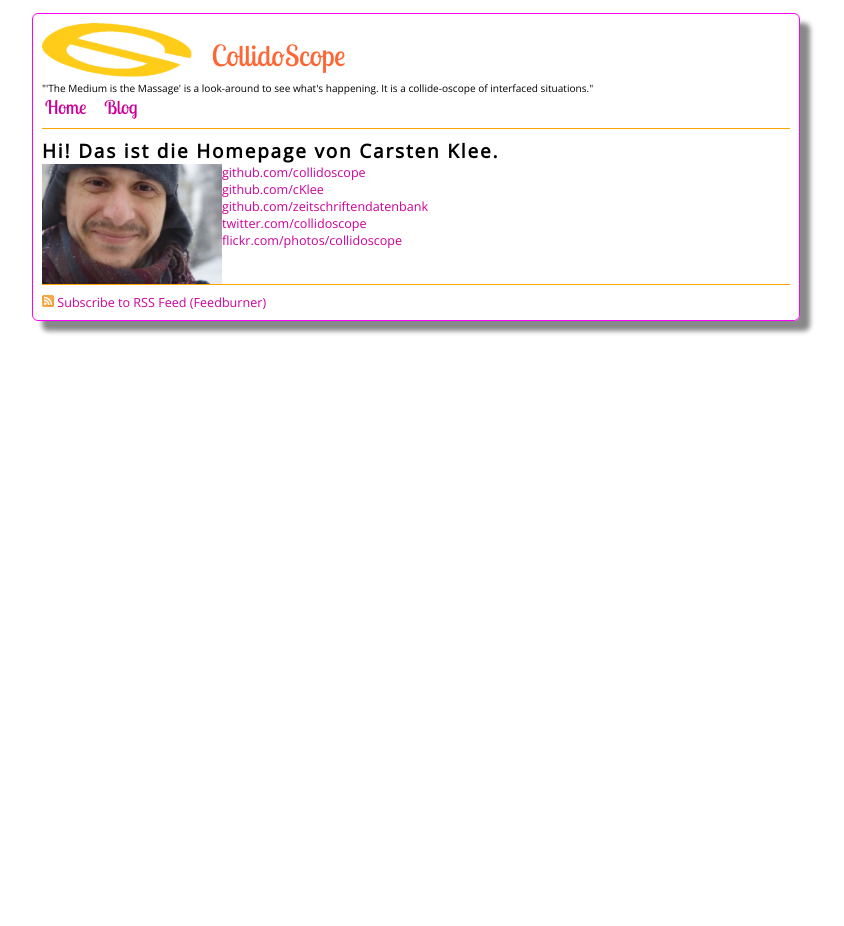
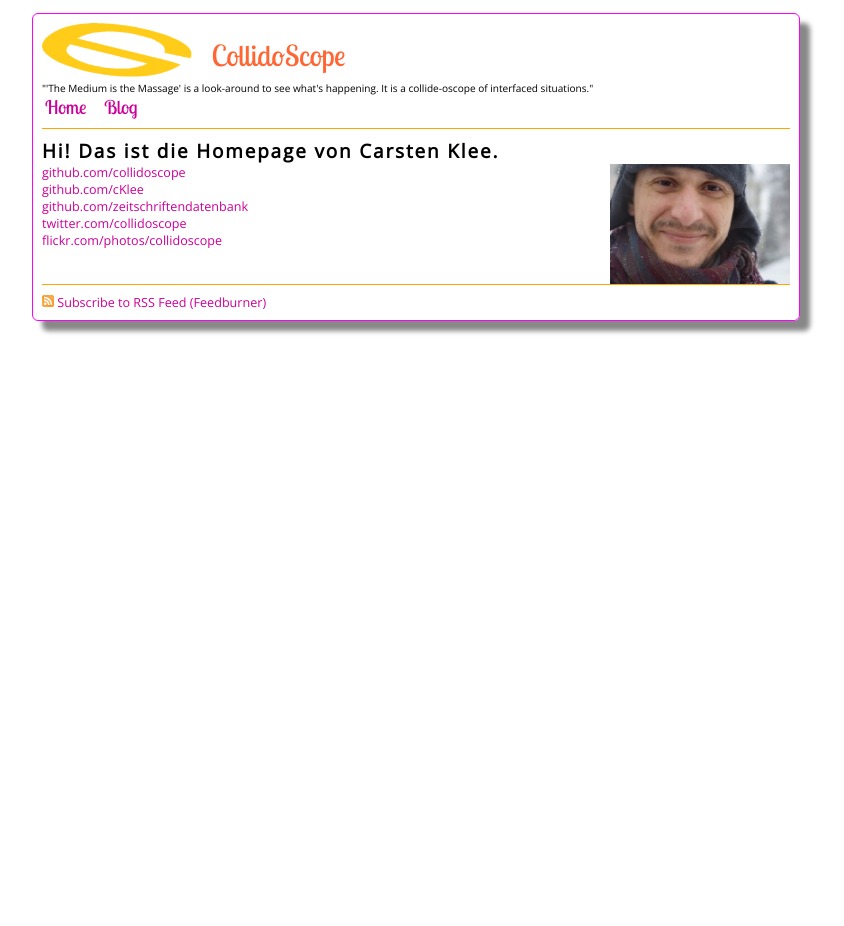
Before and after one commit to collidoscope/collidoscope.github.com, a Jekyll site: the page built from index.html, in a window 1280 px wide. Shown: the whole page, without its empty margins (224-1068 px from the left). Built offline with Jekyll 4.4.1, drawn with Linux system fonts in a browser that asks for light colours; some web fonts are replaced; Markdown is read by kramdown in place of the engine named in the settings.

Commit message:
Updated.

```diff
--- a/css/screen.css
+++ b/css/screen.css
@@ -52,7 +52,7 @@
 /* Home
 /*
 /*****************************************************************************/
-#me {float:left;width:180px;}
+#me {float:right;width:180px;}
 ul.posts {
   list-style-type: none;
   margin-bottom: 2em;
```
